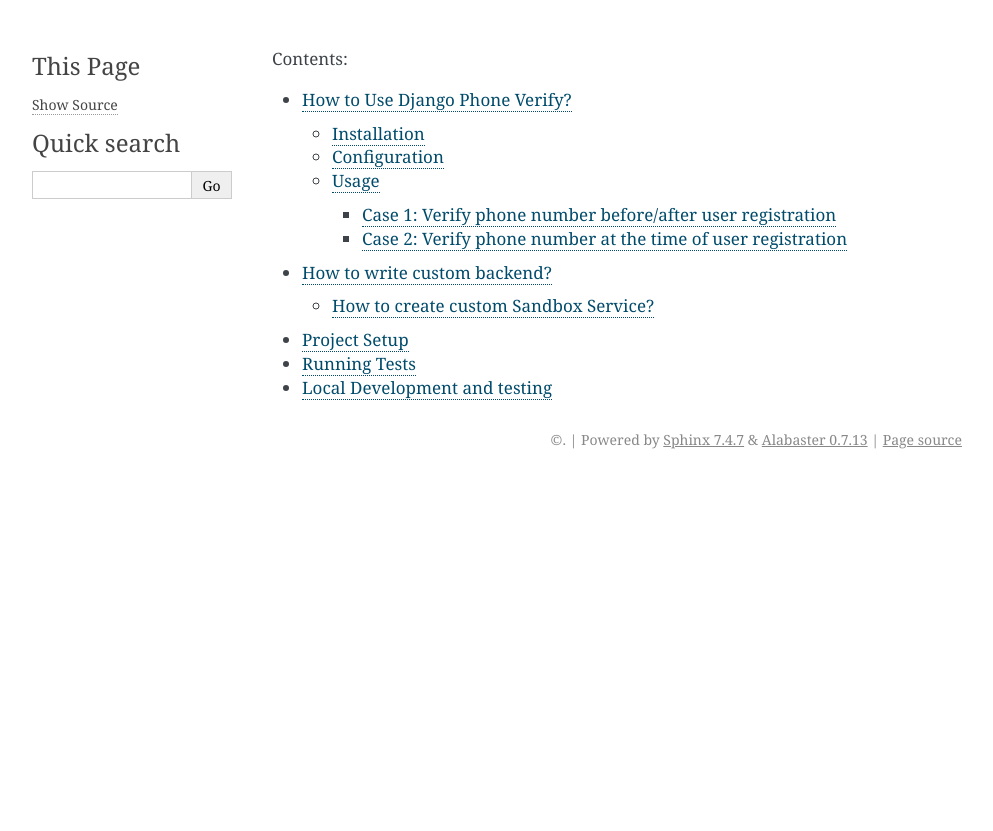
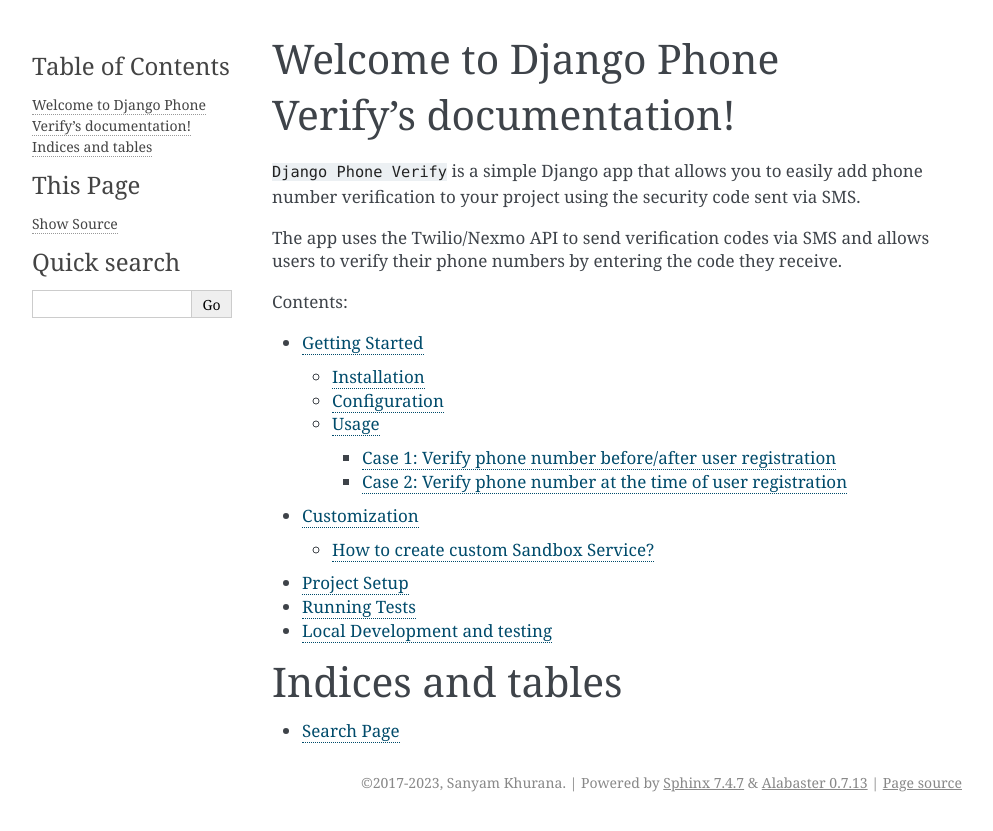
Before and after one commit to CuriousLearner/django-phone-verify, a Sphinx documentation site: the page built from docs/index.rst, in a window 1280 px wide. Shown: the top 831 px of the page, without its empty margins (148-1141 px from the left). Built offline with Sphinx 7.4.7, drawn with Linux system fonts in a browser that asks for light colours.

Commit message:
docs: add config file for sphinx

```diff
--- a/docs/conf.py
+++ b/docs/conf.py
@@ -0,0 +1,55 @@
+# Configuration file for the Sphinx documentation builder.
+#
+# This file only contains a selection of the most common options. For a full
+# list see the documentation:
+# https://www.sphinx-doc.org/en/master/usage/configuration.html
+
+# -- Path setup --------------------------------------------------------------
+
+# If extensions (or modules to document with autodoc) are in another directory,
+# add these directories to sys.path here. If the directory is relative to the
+# documentation root, use os.path.abspath to make it absolute, like shown here.
+#
+import os
+import sys
+
+sys.path.insert(0, os.path.join(os.path.dirname(__file__), ".."))
+
+# -- Project information -----------------------------------------------------
+
+project = "Django Phone Verify"
+copyright = "2017-2023, Sanyam Khurana"
+author = "Sanyam Khurana"
+
+# The full version, including alpha/beta/rc tags
+release = "3.0.0"
+
+master_doc = "index"
+
+# -- General configuration ---------------------------------------------------
+
+# Add any Sphinx extension module names here, as strings. They can be
+# extensions coming with Sphinx (named 'sphinx.ext.*') or your custom
+# ones.
+extensions = ["sphinx.ext.intersphinx", "sphinx.ext.autodoc"]
+
+# Add any paths that contain templates here, relative to this directory.
+templates_path = ["_templates"]
+
+# List of patterns, relative to source directory, that match files and
+# directories to ignore when looking for source files.
+# This pattern also affects html_static_path and html_extra_path.
+exclude_patterns = ["_build", ".DS_Store"]
+
+
+# -- Options for HTML output -------------------------------------------------
+
+# The theme to use for HTML and HTML Help pages.  See the documentation for
+# a list of builtin themes.
+#
+html_theme = "alabaster"
+
+# Add any paths that contain custom static files (such as style sheets) here,
+# relative to this directory. They are copied after the builtin static files,
+# so a file named "default.css" will overwrite the builtin "default.css".
+# html_static_path = ["_static"]
--- a/docs/how_to_write_custom_backend.rst
+++ b/docs/customization.rst
@@ -1,5 +1,5 @@
-How to write custom backend?
-============================
+Customization
+=============
 
 In case you want to use anything other than the provided backends (``phone_verify.backends.nexmo.NexmoBackend`` and ``phone_verify.backends.twilio.TwilioBackend``), you can write a custom backend by extending ``phone_verify.backends.base.BaseBackend`` as shown below.
 
--- a/docs/usage.rst
+++ b/docs/getting_started.rst
@@ -1,5 +1,5 @@
-How to Use Django Phone Verify?
-===============================
+Getting Started
+===============
 
 
 Installation
@@ -22,6 +22,7 @@
     INSTALLED_APPS = [
         ...
         'phone_verify',
+        ...
     ]
 
 - Add settings in your ``settings.py`` file:
--- a/docs/index.rst
+++ b/docs/index.rst
@@ -1,7 +1,19 @@
+Welcome to Django Phone Verify's documentation!
+===============================================
+
+``Django Phone Verify`` is a simple Django app that allows you to easily add phone number verification to your project using the security code sent via SMS.
+
+The app uses the Twilio/Nexmo API to send verification codes via SMS and allows users to verify their phone numbers by entering the code they receive.
+
 .. toctree::
     :maxdepth: 4
     :caption: Contents:
 
-    usage.rst
-    how_to_write_custom_backend.rst
+    getting_started.rst
+    customization.rst
     contributing.rst
+
+Indices and tables
+==================
+
+* :ref:`search`
```
Also changed, not shown: README.rst (+4 -3 lines), 1 other file.
